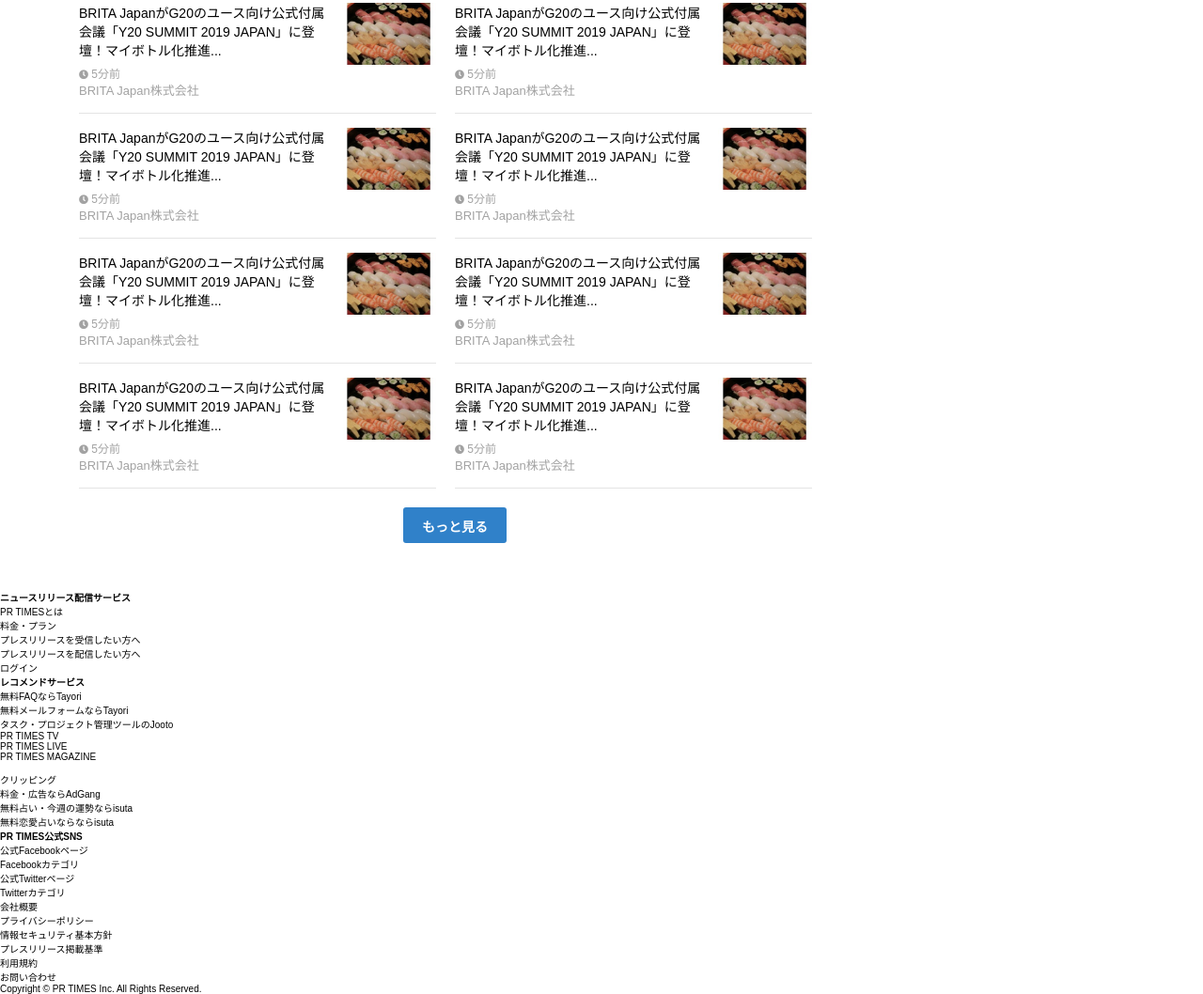
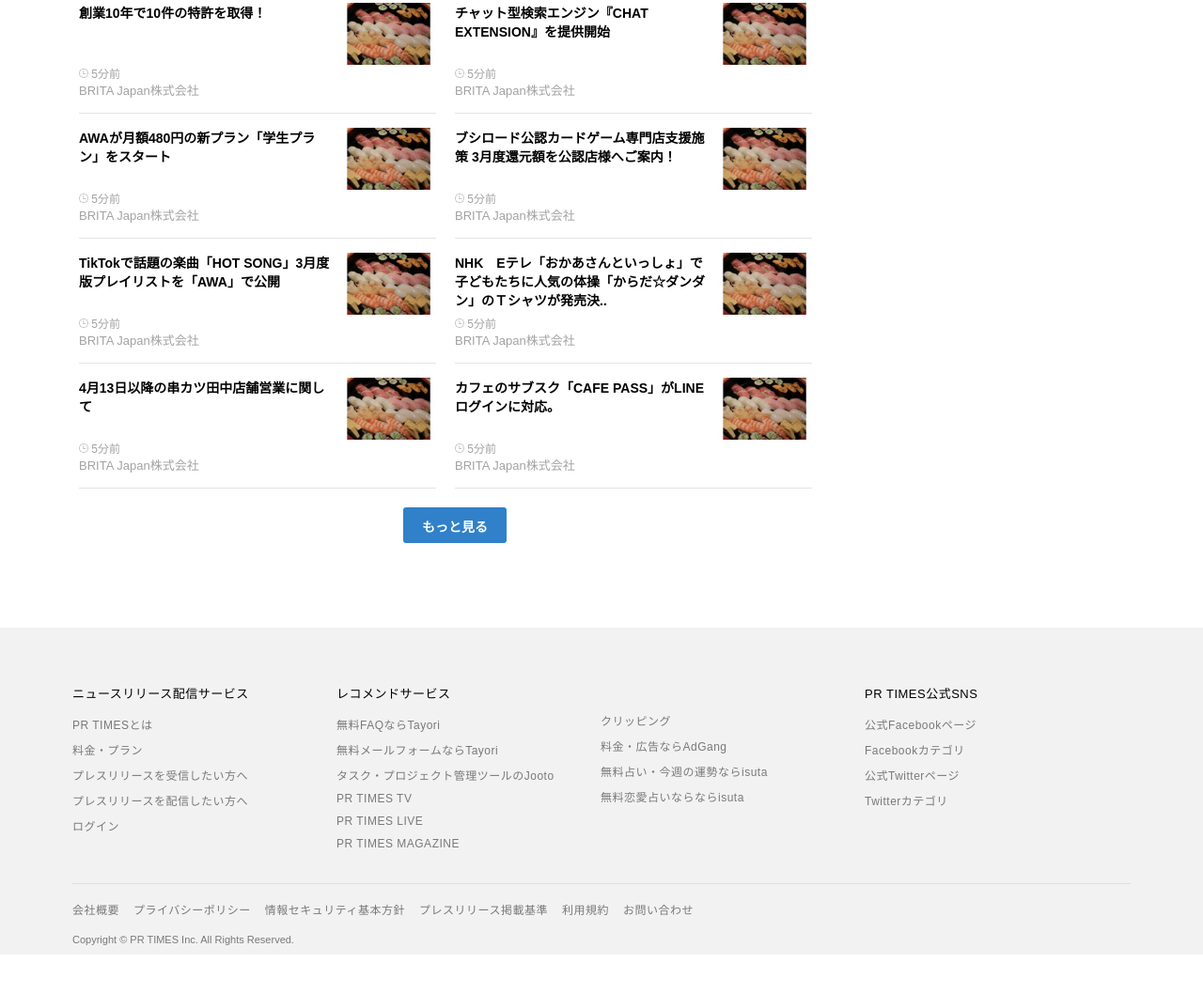
Before and after one commit to codyzard/kenshu-frontend, a plain HTML site: page index.html in a window 1280 px wide. Shown: the part 584-1642 px from the top of the page at 94% size. After the commit the page ends 1600 px from the top, so only its background shows below. Drawn offline with Linux system fonts and the light colour scheme.

Commit message:
finish prtimes index page

```diff
--- a/assets/css/reset.css
+++ b/assets/css/reset.css
@@ -2,7 +2,7 @@
     margin: 0;
     padding: 0;
     box-sizing: border-box;
-    font-family: Arial, Helvetica, sans-serif;
+    font-family: "Hiragino Kaku Gothic ProN",  sans-serif;
     font-size: 10px;
 }
 
--- a/assets/css/style.css
+++ b/assets/css/style.css
@@ -4,9 +4,16 @@
     --light_blue: #bfc9d7;
     --text: #3b3b3b;
     --sub_text: #a2a2a2;
-    --header_release: #345584;
+    --header_release: hsl(215, 43%, 36%);
     --btn_color: #3081c9;
     --line_color: #e4e4e4;
+    --footer_text: #797979;
+    --footer_line: #e0e0e0;
+}
+
+.clock-icon{
+    width: 10px;
+    height: 10px;
 }
 
 /* Header */
@@ -126,7 +133,7 @@
 
 .main-header .service li .active-item {
     color: white;
-    font-weight: bold;
+    font-weight: 700;
 }
 
 /* end Header */
@@ -158,11 +165,11 @@
 }
 
 .nav .categories .categories__item a:hover {
-    font-weight: bold;
+    font-weight: 700;
 }
 
 .nav .categories .categories__item .active-item {
-    font-weight: bold;
+    font-weight: 700;
 }
 
 /* end Navigation */
@@ -260,6 +267,7 @@
 .wrapper .main {
     min-width: 1126px;
     margin: 30px auto;
+    margin-bottom: 70px;
     display: flex;
     justify-content: center;
 }
@@ -293,11 +301,11 @@
 .main .contents .articles .articles__item .article-link {
     display: flex;
     flex-direction: row-reverse;
-    justify-content: start;
+    justify-content: space-between;
     height: 66px;
 }
 
-.main .contents .articles .articles__item .article-link:hover > .content{
+.main .contents .articles .articles__item .article-link:hover>.content {
     color: var(--btn_color);
     text-decoration: underline;
 }
@@ -309,6 +317,7 @@
 
 .main .contents .articles .articles__item .article-link .content {
     font-size: 1.4rem;
+    font-weight: 700;
     margin-right: 10px;
     -webkit-line-clamp: 3;
     -webkit-box-orient: vertical;
@@ -333,27 +342,28 @@
     color: black;
 }
 
-.main .wrap .control{
+.main .wrap .control {
     display: flex;
     justify-content: center;
     margin: 20px 0;
 }
 
-.main .wrap .control a{
+.main .wrap .control a {
     display: inline-block;
     color: white;
     font-size: 1.4rem;
     width: 110px;
     height: 38px;
     padding: 10px 20px;
-    font-weight: bold;
+    font-weight: 700;
     background-color: var(--btn_color);
     border-radius: 3px;
 }
 
-.main .wrap .control a:hover{
+.main .wrap .control a:hover {
     opacity: 0.8;
 }
+
 /* ---end content---*/
 
 /* ---sidebar---*/
@@ -362,25 +372,25 @@
     width: 312px;
 }
 
-.main .side .keyword .title{
+.main .side .keyword .title {
     font-size: 1.8rem;
 }
 
-.main .side .keyword .hot-keywords{
+.main .side .keyword .hot-keywords {
     margin: 20px 0;
     border-bottom: 1px solid var(--line_color);
     padding-bottom: 10px;
 }
 
-.main .side .keyword .hot-keywords .hot-keywords__item{
+.main .side .keyword .hot-keywords .hot-keywords__item {
     display: inline-block;
 }
 
-.main .side .keyword .hot-keywords .hot-keywords__item:not(:last-child){
+.main .side .keyword .hot-keywords .hot-keywords__item:not(:last-child) {
     margin-right: 10px;
 }
 
-.main .side .keyword .hot-keywords .hot-keywords__item a{
+.main .side .keyword .hot-keywords .hot-keywords__item a {
     font-size: 1.2rem;
     background-color: var(--second_bg_color);
     display: inline-block;
@@ -390,9 +400,98 @@
     border: 1px solid var(--second_bg_color);
 }
 
-.main .side .keyword .hot-keywords .hot-keywords__item a:hover{
+.main .side .keyword .hot-keywords .hot-keywords__item a:hover {
     background-color: white;
 }
+
 /* ---end sidebar---*/
 
 /* end Main */
+
+/* Footer */
+
+.wrapper footer {
+    min-width: 1126px;
+    background-color: var(--second_bg_color);
+    display: flex;
+    flex-direction: column;
+    padding-top: 60px;
+    padding-bottom: 10px;
+}
+
+/* ---service--- */
+
+.wrapper footer .contents, .wrapper footer .term, .wrapper footer .copy-right {
+    width: 1126px;
+    margin: 0 auto;
+    display: flex;
+}
+
+.wrapper footer .contents {
+    border-bottom: 1px solid var(--footer_line);
+    padding-bottom: 25px;
+}
+
+footer .contents .contents__item {
+    width: 281px;
+}
+
+footer .contents .contents__item .contents__item__heading {
+    font-size: 1.3rem;
+    letter-spacing: 0.5px;
+    font-weight: 400;
+}
+
+footer .contents .contents__item .services .services__item:first-child {
+    margin-top: 15px;
+}
+
+footer .contents .contents__item .services .services__item a {
+    display: inline-block;
+    font-size: 1.2rem;
+    padding-bottom: 10px;
+    color: var(--footer_text);
+    letter-spacing: 0.5px;
+}
+
+footer .contents .contents__item .services .services__item a:hover {
+    text-decoration: underline;
+}
+
+/* ---end service--- */
+
+/* ---term--- */
+
+.wrapper footer .term {
+    margin: 18px auto;
+}
+
+.wrapper footer .term .terms {
+    display: flex;
+}
+
+.wrapper footer .term .terms .terms__item:not(:last-child) {
+    margin-right: 15px;
+}
+
+.wrapper footer .term .terms .terms__item a {
+    display: inline-block;
+    font-size: 1.2rem;
+    color: var(--footer_text);
+    letter-spacing: 0.5px;
+}
+
+.wrapper footer .term .terms .terms__item a:hover {
+    text-decoration: underline;
+}
+
+/* ---end term--- */
+
+/* ---copyright--- */
+.wrapper footer .copy-right p{
+    font-size: 1.1rem;
+    color: var(--footer_text);
+}
+/* ---end copyright--- */
+
+/* end Footer */
--- a/index.html
+++ b/index.html
@@ -46,7 +46,7 @@
             <div class="keyword">
               <input type="text" placeholder="キーワードで検索" />
               <button class="btn btn-search">
-                <img src="/assets/image/search.png" alt="" />
+                <img src="assets/image/search.png" alt="" />
               </button>
             </div>
           </div>
@@ -61,7 +61,7 @@
           </div>
         </div>
       </header>
-      <div class="nav">
+      <nav class="nav">
         <ul class="categories">
           <li class="categories__item">
             <a href="#" class="active-item">総合</a>
@@ -77,8 +77,8 @@
           <li class="categories__item"><a href="#">グルメ</a></li>
           <li class="categories__item"><a href="#">スポーツ</a></li>
         </ul>
-      </div>
-      <div class="ranking">
+      </nav>
+      <section class="ranking">
         <ul class="articles">
           <li class="articles__item">
             <div class="order-number">1</div>
@@ -92,7 +92,7 @@
             </a>
             <div class="stamp">
               <p class="stamp__time">
-                <i class="fas fa-clock clock-color"></i> 2時間
+                <img src="assets/image/icon.png" class="clock-icon"> 2時間
               </p>
               <a href="#"
                 ><p class="stamp__company-release">いちから株式会社</p></a
@@ -110,7 +110,7 @@
             </a>
             <div class="stamp">
               <p class="stamp__time">
-                <i class="fas fa-clock clock-color"></i> 1時間
+                <img src="assets/image/icon.png" class="clock-icon"> 1時間
               </p>
               <a href="#"
                 ><p class="stamp__company-release">株式会社SHIFT</p></a
@@ -130,7 +130,7 @@
             </a>
             <div class="stamp">
               <p class="stamp__time">
-                <i class="fas fa-clock clock-color"></i> 2時間
+                <img src="assets/image/icon.png" class="clock-icon"> 2時間
               </p>
               <a href="#"
                 ><p class="stamp__company-release">株式会社アメイズプラス</p></a
@@ -150,7 +150,7 @@
             </a>
             <div class="stamp">
               <p class="stamp__time">
-                <i class="fas fa-clock clock-color"></i> 2021年3月10日
+                <img src="assets/image/icon.png" class="clock-icon"> 2021年3月10日
               </p>
               <a href="#"
                 ><p class="stamp__company-release">いちから株式会社</p></a
@@ -170,7 +170,7 @@
             </a>
             <div class="stamp">
               <p class="stamp__time">
-                <i class="fas fa-clock clock-color"></i> 2時間
+                <img src="assets/image/icon.png" class="clock-icon"> 2時間
               </p>
               <a href="#"
                 ><p class="stamp__company-release">株式会社アメイズプラス</p></a
@@ -188,7 +188,7 @@
             </a>
             <div class="stamp">
               <p class="stamp__time">
-                <i class="fas fa-clock clock-color"></i> 2時間
+                <img src="assets/image/icon.png" class="clock-icon"> 2時間
               </p>
               <a href="#"
                 ><p class="stamp__company-release">株式会社アメイズプラス</p></a
@@ -197,9 +197,9 @@
             </div>
           </li>
         </ul>
-      </div>
-      <div class="main">
-        <section class="contents">
+      </section>
+      <section class="main">
+        <div class="contents">
           <h3 class="title">新着プレスリリース</h3>
           <div class="wrap">
             <ul class="articles">
@@ -215,7 +215,7 @@
                 </a>
                 <div class="stamp">
                   <p class="stamp__time">
-                    <i class="fas fa-clock clock-color"></i> 5分前
+                    <img src="assets/image/icon.png" class="clock-icon"> 5分前
                   </p>
                   <a href="#" class="stamp__company-release"
                     >BRITA Japan株式会社</a
@@ -228,15 +228,12 @@
                     <img src="assets/image/a1.png" alt="" />
                   </div>
                   <p class="content">
-                    BRITA JapanがG20のユース向け公式付属会議「Y20 SUMMIT 2019
-                    JAPAN」に登壇！マイボトル化推進...
-                    BRITA JapanがG20のユース向け公式付属会議「Y20 SUMMIT 2019
-                    JAPAN」に登壇！マイボトル化推進...
+                    近くの飲食店を社食として利用できる【どこでも社食】が「東京純豆腐」と提携近くの飲食店を社食として利用できる【どこでも社食】が「東京純豆腐」と提携
                   </p>
                 </a>
                 <div class="stamp">
                   <p class="stamp__time">
-                    <i class="fas fa-clock clock-color"></i> 5分前
+                    <img src="assets/image/icon.png" class="clock-icon"> 5分前
                   </p>
                   <a class="stamp__company-release" href="#"
                     >BRITA Japan株式会社</a
@@ -249,13 +246,12 @@
                     <img src="assets/image/a1.png" alt="" />
                   </div>
                   <p class="content">
-                    BRITA JapanがG20のユース向け公式付属会議「Y20 SUMMIT 2019
-                    JAPAN」に登壇！マイボトル化推進...
+                    創業10年で10件の特許を取得！
                   </p>
                 </a>
                 <div class="stamp">
                   <p class="stamp__time">
-                    <i class="fas fa-clock clock-color"></i> 5分前
+                    <img src="assets/image/icon.png" class="clock-icon"> 5分前
                   </p>
                   <a href="#" class="stamp__company-release"
                     >BRITA Japan株式会社</a
@@ -268,13 +264,12 @@
                     <img src="assets/image/a1.png" alt="" />
                   </div>
                   <p class="content">
-                    BRITA JapanがG20のユース向け公式付属会議「Y20 SUMMIT 2019
-                    JAPAN」に登壇！マイボトル化推進...
+                    チャット型検索エンジン『CHAT EXTENSION』を提供開始
                   </p>
                 </a>
                 <div class="stamp">
                   <p class="stamp__time">
-                    <i class="fas fa-clock clock-color"></i> 5分前
+                    <img src="assets/image/icon.png" class="clock-icon"> 5分前
                   </p>
                   <a href="#" class="stamp__company-release"
                     >BRITA Japan株式会社</a
@@ -287,13 +282,12 @@
                     <img src="assets/image/a1.png" alt="" />
                   </div>
                   <p class="content">
-                    BRITA JapanがG20のユース向け公式付属会議「Y20 SUMMIT 2019
-                    JAPAN」に登壇！マイボトル化推進...
+                    AWAが月額480円の新プラン「学生プラン」をスタート
                   </p>
                 </a>
                 <div class="stamp">
                   <p class="stamp__time">
-                    <i class="fas fa-clock clock-color"></i> 5分前
+                    <img src="assets/image/icon.png" class="clock-icon"> 5分前
                   </p>
                   <a href="#" class="stamp__company-release"
                     >BRITA Japan株式会社</a
@@ -306,13 +300,12 @@
                     <img src="assets/image/a1.png" alt="" />
                   </div>
                   <p class="content">
-                    BRITA JapanがG20のユース向け公式付属会議「Y20 SUMMIT 2019
-                    JAPAN」に登壇！マイボトル化推進...
+                    ブシロード公認カードゲーム専門店支援施策 3月度還元額を公認店様へご案内！
                   </p>
                 </a>
                 <div class="stamp">
                   <p class="stamp__time">
-                    <i class="fas fa-clock clock-color"></i> 5分前
+                    <img src="assets/image/icon.png" class="clock-icon"> 5分前
                   </p>
                   <a href="#" class="stamp__company-release"
                     >BRITA Japan株式会社</a
@@ -325,13 +318,12 @@
                     <img src="assets/image/a1.png" alt="" />
                   </div>
                   <p class="content">
-                    BRITA JapanがG20のユース向け公式付属会議「Y20 SUMMIT 2019
-                    JAPAN」に登壇！マイボトル化推進...
+                    TikTokで話題の楽曲「HOT SONG」3月度版プレイリストを「AWA」で公開
                   </p>
                 </a>
                 <div class="stamp">
                   <p class="stamp__time">
-                    <i class="fas fa-clock clock-color"></i> 5分前
+                    <img src="assets/image/icon.png" class="clock-icon"> 5分前
                   </p>
                   <a href="#" class="stamp__company-release"
                     >BRITA Japan株式会社</a
@@ -344,13 +336,12 @@
                     <img src="assets/image/a1.png" alt="" />
                   </div>
                   <p class="content">
-                    BRITA JapanがG20のユース向け公式付属会議「Y20 SUMMIT 2019
-                    JAPAN」に登壇！マイボトル化推進...
+                    NHK　Eテレ「おかあさんといっしょ」で子どもたちに人気の体操「からだ☆ダンダン」のＴシャツが発売決..
                   </p>
                 </a>
                 <div class="stamp">
                   <p class="stamp__time">
-                    <i class="fas fa-clock clock-color"></i> 5分前
+                    <img src="assets/image/icon.png" class="clock-icon"> 5分前
                   </p>
                   <a href="#" class="stamp__company-release"
                     >BRITA Japan株式会社</a
@@ -363,13 +354,12 @@
                     <img src="assets/image/a1.png" alt="" />
                   </div>
                   <p class="content">
-                    BRITA JapanがG20のユース向け公式付属会議「Y20 SUMMIT 2019
-                    JAPAN」に登壇！マイボトル化推進...
+                    4月13日以降の串カツ田中店舗営業に関して
                   </p>
                 </a>
                 <div class="stamp">
                   <p class="stamp__time">
-                    <i class="fas fa-clock clock-color"></i> 5分前
+                    <img src="assets/image/icon.png" class="clock-icon"> 5分前
                   </p>
                   <a href="#" class="stamp__company-release"
                     >BRITA Japan株式会社</a
@@ -382,13 +372,12 @@
                     <img src="assets/image/a1.png" alt="" />
                   </div>
                   <p class="content">
-                    BRITA JapanがG20のユース向け公式付属会議「Y20 SUMMIT 2019
-                    JAPAN」に登壇！マイボトル化推進...
+                    カフェのサブスク「CAFE PASS」がLINEログインに対応。
                   </p>
                 </a>
                 <div class="stamp">
                   <p class="stamp__time">
-                    <i class="fas fa-clock clock-color"></i> 5分前
+                    <img src="assets/image/icon.png" class="clock-icon"> 5分前
                   </p>
                   <a href="#" class="stamp__company-release"
                     >BRITA Japan株式会社</a
@@ -400,7 +389,7 @@
               <a class="btn btn-info btn-more-detail" href="#">もっと見る</a>
             </div>
           </div>
-        </section>
+        </div>
         <div class="side">
           <div class="keyword">
             <h4 class="title">今注目のキーワード</h4>
@@ -417,64 +406,63 @@
             </ul>
           </div>
         </div>
-      </div>
+      </section>
       <footer class="footer">
-        <ul class="content">
-          <li class="content__item">
-            <h5 class="content__title">ニュースリリース配信サービス</h5>
-            <ul class="service">
-              <li class="service__item"><a href="#">PR TIMESとは</a></li>
-              <li class="service__item"><a href="#">料金・プラン</a></li>
-              <li class="service__item">
+        <ul class="contents">
+          <li class="contents__item">
+            <h5 class="contents__item__heading">ニュースリリース配信サービス</h5>
+            <ul class="services">
+              <li class="services__item"><a href="#">PR TIMESとは</a></li>
+              <li class="services__item"><a href="#">料金・プラン</a></li>
+              <li class="services__item">
                 <a href="#">プレスリリースを受信したい方へ</a>
               </li>
-              <li class="service__item">
+              <li class="services__item">
                 <a href="#">プレスリリースを配信したい方へ</a>
               </li>
-              <li class="service__item"><a href="#">ログイン</a></li>
+              <li class="services__item"><a href="#">ログイン</a></li>
             </ul>
           </li>
-          <li class="content__item">
-            <h5 class="content__title">レコメンドサービス</h5>
-            <ul class="service">
-              <li class="service__item"><a href="#">無料FAQならTayori</a></li>
-              <li class="service__item">
+          <li class="contents__item">
+            <h5 class="contents__item__heading">レコメンドサービス</h5>
+            <ul class="services">
+              <li class="services__item"><a href="#">無料FAQならTayori</a></li>
+              <li class="services__item">
                 <a href="#">無料メールフォームならTayori</a>
               </li>
-              <li class="service__item">
+              <li class="services__item">
                 <a href="#">タスク・プロジェクト管理ツールのJooto</a>
               </li>
-              <li class="service__item"><a href="#">PR TIMES TV</a></li>
-              <li class="service__item"><a href="#">PR TIMES LIVE</a></li>
-              <li class="service__item"><a href="#">PR TIMES MAGAZINE</a></li>
+              <li class="services__item"><a href="#">PR TIMES TV</a></li>
+              <li class="services__item"><a href="#">PR TIMES LIVE</a></li>
+              <li class="services__item"><a href="#">PR TIMES MAGAZINE</a></li>
             </ul>
           </li>
-          <li class="content__item">
-            <h5 class="content__title"><br /></h5>
-            <ul class="service">
-              <li class="service__item"><a href="#">クリッピング</a></li>
-              <li class="service__item">
+          <li class="contents__item">
+            <h5 class="contents__item__heading"><br /></h5>
+            <ul class="services">
+              <li class="services__item"><a href="#">クリッピング</a></li>
+              <li class="services__item">
                 <a href="#">料金・広告ならAdGang</a>
               </li>
-              <li class="service__item">
+              <li class="services__item">
                 <a href="#">無料占い・今週の運勢ならisuta</a>
               </li>
-              <li class="service__item">
+              <li class="services__item">
                 <a href="#">無料恋愛占いならならisuta</a>
               </li>
             </ul>
           </li>
-          <li class="content__item">
-            <h5 class="content__title">PR TIMES公式SNS</h5>
-            <ul class="service">
-              <li class="service__item"><a href="#">公式Facebookページ</a></li>
-              <li class="service__item"><a href="#">Facebookカテゴリ</a></li>
-              <li class="service__item"><a href="#">公式Twitterページ</a></li>
-              <li class="service__item"><a href="#">Twitterカテゴリ</a></li>
+          <li class="contents__item">
+            <h5 class="contents__item__heading">PR TIMES公式SNS</h5>
+            <ul class="services">
+              <li class="services__item"><a href="#">公式Facebookページ</a></li>
+              <li class="services__item"><a href="#">Facebookカテゴリ</a></li>
+              <li class="services__item"><a href="#">公式Twitterページ</a></li>
+              <li class="services__item"><a href="#">Twitterカテゴリ</a></li>
             </ul>
           </li>
         </ul>
-        <div class="line-break"></div>
         <div class="term">
           <ul class="terms">
             <li class="terms__item"><a href="#">会社概要</a></li>
```
Also changed, not shown: assets/image/icon.png (added).
